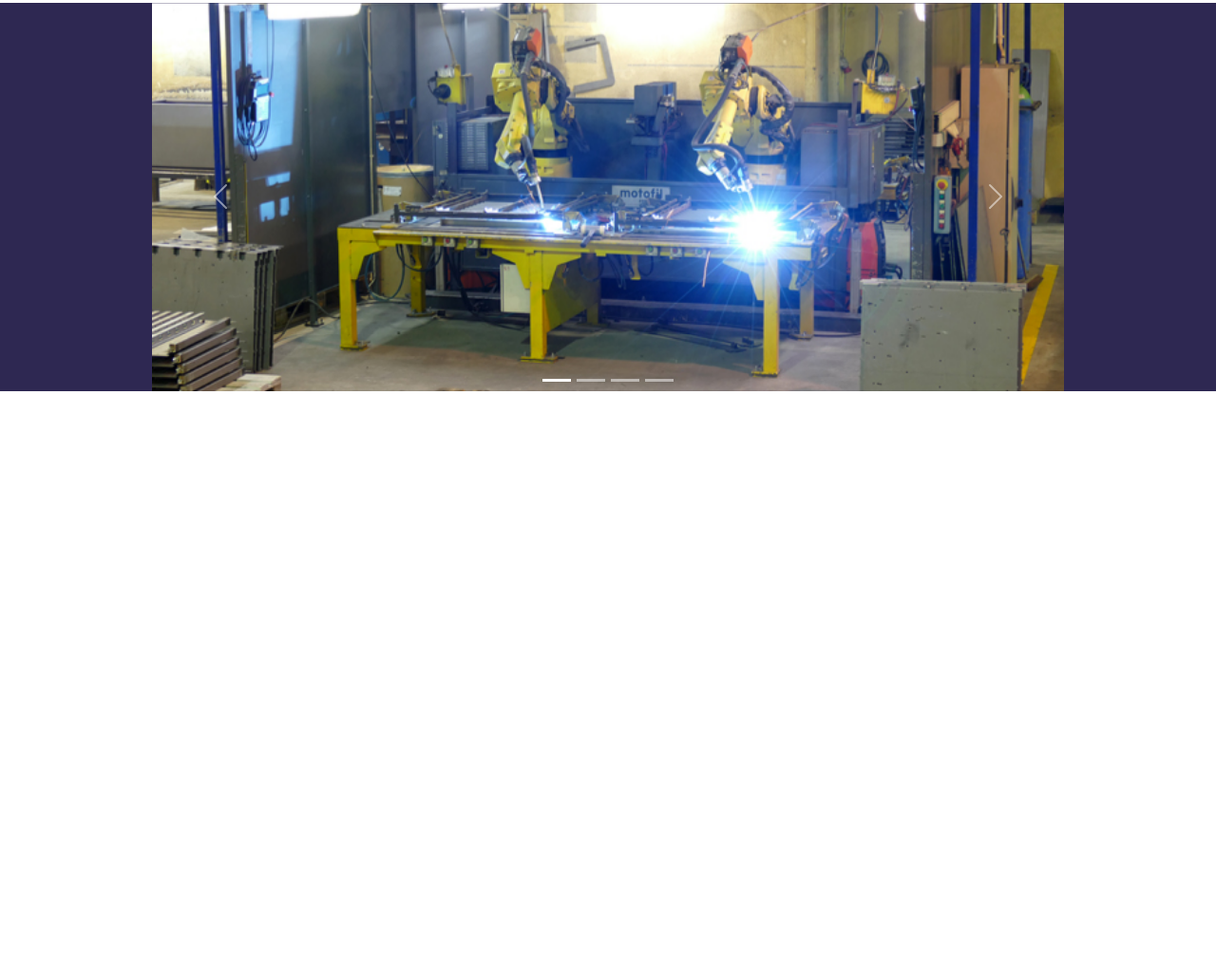
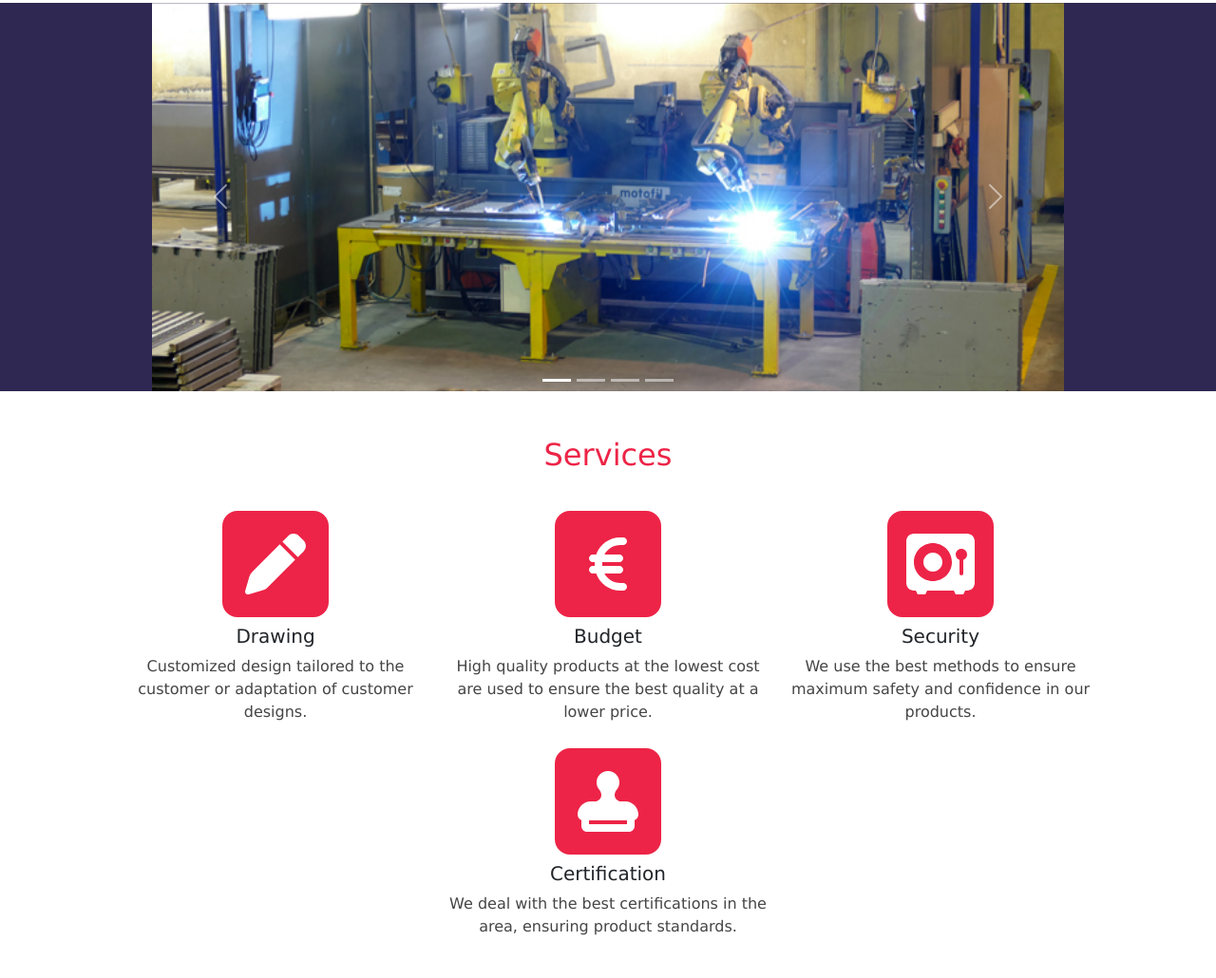
Before and after one commit to testcaradonna/testcaradonna.github.io, a plain HTML site: page index.html in a window 1280 px wide. Shown: the part 1986-3016 px from the top of the page at 95% size. Before the commit the page ends 2446 px from the top, so only its background shows below. Drawn offline with nearby package versions, Linux system fonts and the light colour scheme.

Commit message:
services added

```diff
--- a/index.html
+++ b/index.html
@@ -5,6 +5,7 @@
     <meta http-equiv="X-UA-Compatible" content="IE=edge">
     <meta name="viewport" content="width=device-width, initial-scale=1.0">
     <link rel="stylesheet" href="style/style.css">
+    <script src="https://use.fontawesome.com/releases/v6.2.0/js/all.js" crossorigin="anonymous"></script>
     <link href="https://fonts.googleapis.com/css?family=Dosis&display=swap" rel="stylesheet">
      <link href="https://cdn.jsdelivr.net/npm/bootstrap@5.3.0-alpha1/dist/css/bootstrap.min.css" rel="stylesheet" integrity="sha384-GLhlTQ8iRABdZLl6O3oVMWSktQOp6b7In1Zl3/Jr59b6EGGoI1aFkw7cmDA6j6gD" crossorigin="anonymous">
     <title>Caradonna</title>
@@ -46,7 +47,7 @@
       </li>
 
       <li class="nav-item hover-nav">
-        <a class="nav-link mx-2 text-white" href="#">Services</a>
+        <a class="nav-link mx-2 text-white" href="#services">Services</a>
       </li>
 
       <li class="nav-item hover-nav">
@@ -346,8 +347,50 @@
  </section>
 <!--Competences-end-->
 
+<!--services-->
+<section id="services" class="services">
+  <h2 class="title-caradonna">Services</h2>
+  <br>
+  <div class="service-list">
 
+    <div class="service">
+      <span class="fa-stack fa-4x color-red">
+        <i class="fas fa-square fa-stack-2x text-truncate"></i>
+        <i class="fas fa-pen fa-stack-1x fa-inverse"></i>
+    </span>
+      <h5>Drawing</h5>
+      <p>Customized design tailored to the customer or adaptation of customer designs.</p>
+    </div>
 
+    <div class="service">
+      <span class="fa-stack fa-4x color-red">
+        <i class="fas fa-square fa-stack-2x text-truncate"></i>
+        <i class="fas fa-euro-sign fa-stack-1x fa-inverse"></i>
+    </span>
+      <h5>Budget</h5>
+      <p>High quality products at the lowest cost are used to ensure the best quality at a lower price.</p>
+    </div>
+
+    <div class="service">
+      <span class="fa-stack fa-4x color-red">
+        <i class="fas fa-square fa-stack-2x text-truncate"></i>
+        <i class="fas fa-vault fa-stack-1x fa-inverse"></i>
+    </span>
+      <h5>Security</h5>
+      <p>We use the best methods to ensure maximum safety and confidence in our products.</p>
+    </div>
+
+    <div class="service">
+      <span class="fa-stack fa-4x color-red">
+        <i class="fas fa-square fa-stack-2x text-truncate"></i>
+        <i class="fas fa-stamp fa-stack-1x fa-inverse"></i>
+    </span>
+      <h5>Certification</h5>
+      <p>We deal with the best certifications in the area, ensuring product standards.</p>
+    </div>
+  </div>
+ </section>
+<!--services-end-->
 
 
 <script src="https://cdn.jsdelivr.net/npm/@popperjs/core@2.11.6/dist/umd/popper.min.js" integrity="sha384-oBqDVmMz9ATKxIep9tiCxS/Z9fNfEXiDAYTujMAeBAsjFuCZSmKbSSUnQlmh/jp3" crossorigin="anonymous"></script>
--- a/style/style.css
+++ b/style/style.css
@@ -101,3 +101,31 @@ html body{
     background-color: #2e2852;
     margin: 1em 0 3em 0;
   }
+
+  .carousel_comp .carousel{
+    max-width: 1000px !important;
+  }
+
+.service-list{
+    width: 100%;
+    display: flex;
+    flex-wrap: wrap;
+    align-items: center;
+    justify-content: center;
+}
+
+  .service{
+    text-align: center;
+    display: block;
+    height: 250px;
+    width: 350px;
+    line-height: 1.5em;
+  }
+
+  .color-red{
+    color: #ed2447;
+  }
+
+  .service p{
+    color: #454545;
+  }
```
